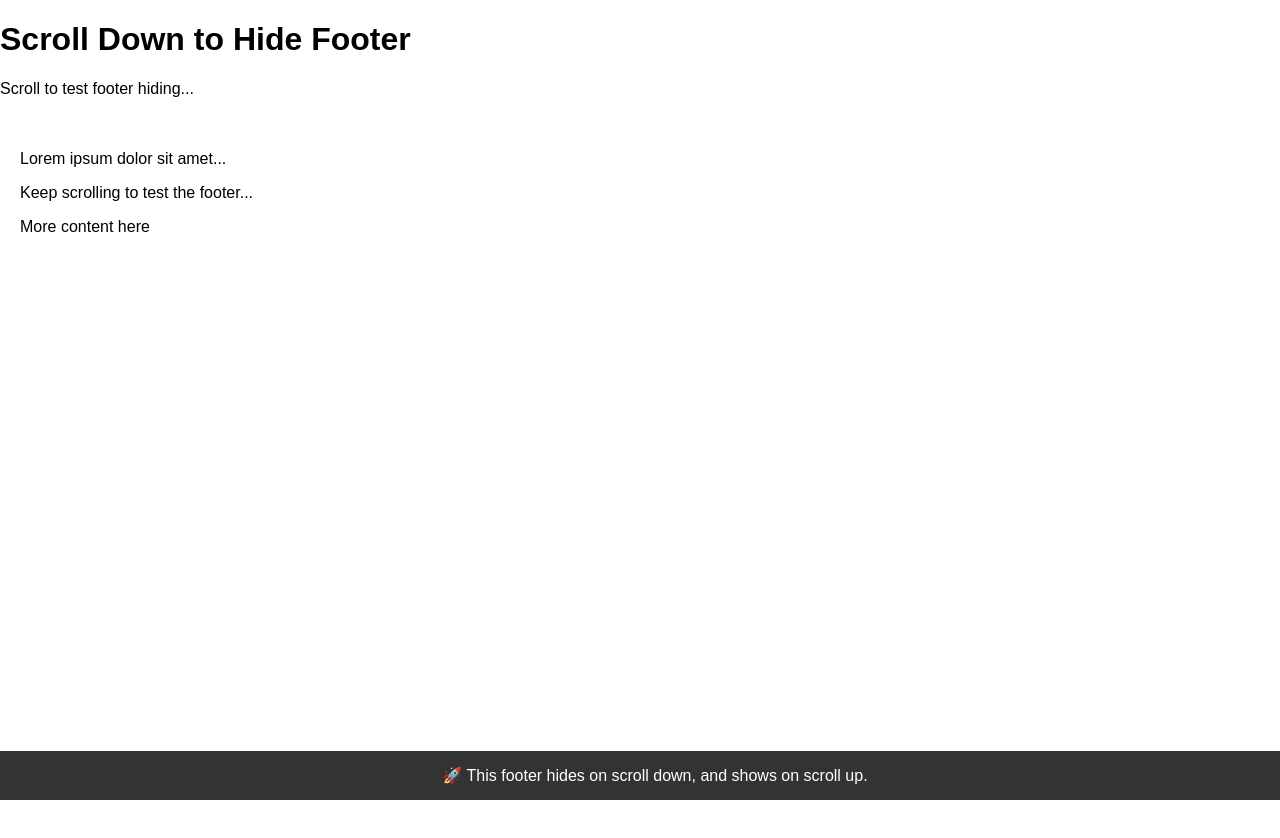
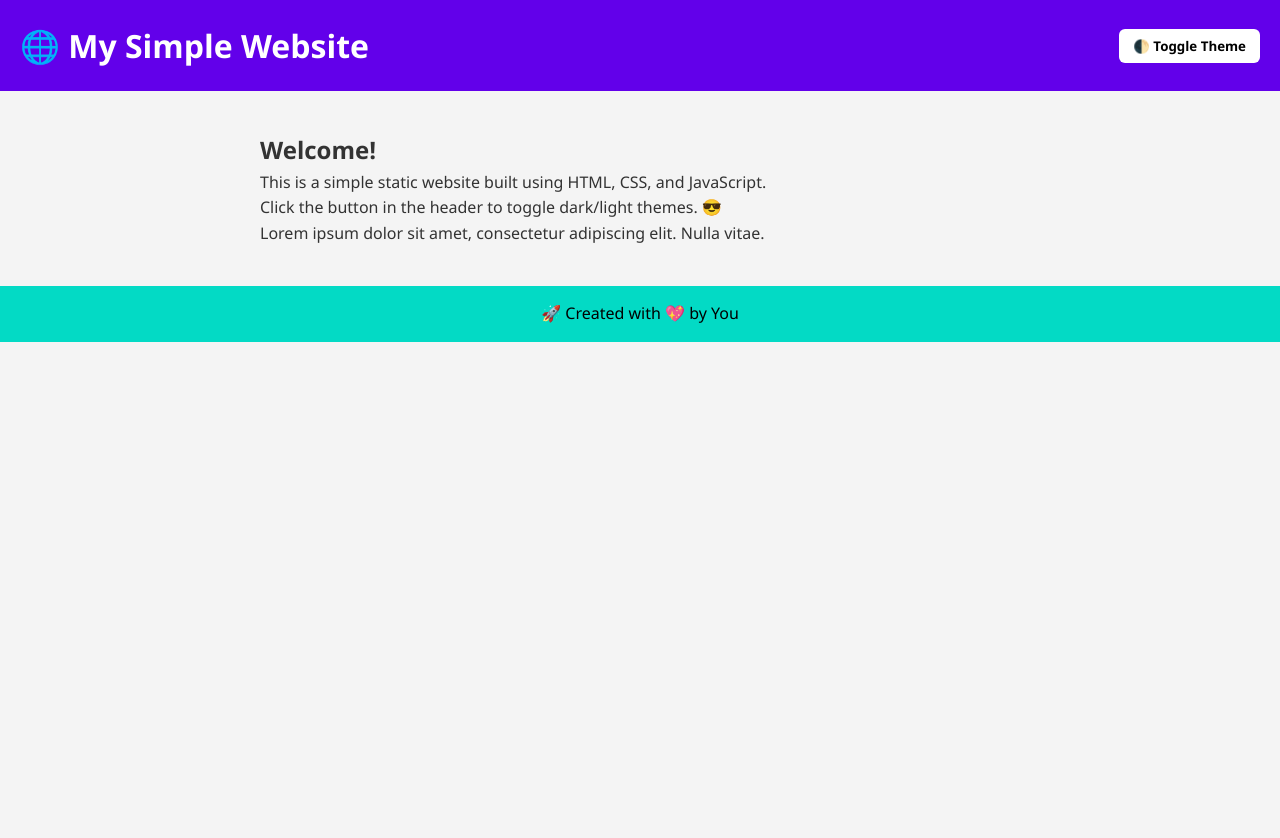
Before and after one commit to faizalsharif/Footer_hiding, a plain HTML site: page index.html in a window 1280 px wide. After the commit the page ends 800 px from the top, so only its background shows below. Drawn offline with Linux system fonts and the light colour scheme.

```diff
--- a/index.html
+++ b/index.html
@@ -2,52 +2,29 @@
 <html lang="en">
 <head>
   <meta charset="UTF-8" />
-  <meta name="viewport" content="width=device-width, initial-scale=1.0" />
-  <title>Footer Hide on Scroll</title>
+  <meta name="viewport" content="width=device-width, initial-scale=1.0"/>
+  <title>Simple Web Page</title>
   <link rel="stylesheet" href="style.css" />
 </head>
 <body>
   <header>
-    <h1>Scroll Down to Hide Footer</h1>
+    <h1>🌐 My Simple Website</h1>
+    <button id="toggleTheme">🌓 Toggle Theme</button>
   </header>
 
   <main>
-    <p>Scroll to test footer hiding...</p>
-    <!-- Add dummy content -->
-    <div class="content">
-      <p>Lorem ipsum dolor sit amet...</p>
-      <p>Keep scrolling to test the footer...</p>
-      <p style="margin-bottom: 1000px;">More content here</p>
-    </div>
+    <section>
+      <h2>Welcome!</h2>
+      <p>This is a simple static website built using HTML, CSS, and JavaScript.</p>
+      <p>Click the button in the header to toggle dark/light themes. 😎</p>
+      <p>Lorem ipsum dolor sit amet, consectetur adipiscing elit. Nulla vitae.</p>
+    </section>
   </main>
 
-  <footer id="footer">
-    🚀 This footer hides on scroll down, and shows on scroll up.
+  <footer>
+    <p>🚀 Created with 💖 by You</p>
   </footer>
 
-  <script>
-    // Detect if the page is being displayed inside the WebView
-    const isInFlutterWebView = navigator.userAgent.includes('MyFlutterAppWebView');
-
-    if (isInFlutterWebView) {
-      const footer = document.querySelector('#footer');
-      if (footer) {
-        // Initially hide the footer in the WebView
-        footer.style.display = 'none';
-      }
-    }
-
-    // Hiding or showing footer based on scroll position (Works for WebView and regular browser)
-    window.addEventListener('scroll', function() {
-      const footer = document.querySelector('#footer');
-      if (footer) {
-        if (window.scrollY > 100) { // Hide when scrolled down
-          footer.style.display = 'none';
-        } else { // Show when scrolled up
-          footer.style.display = 'block';
-        }
-      }
-    });
-  </script>
+  <script src="script.js"></script>
 </body>
 </html>
--- a/script.js
+++ b/script.js
@@ -1,13 +1,5 @@
-let lastScrollY = window.scrollY;
-const footer = document.getElementById("footer");
+const toggleButton = document.getElementById('toggleTheme');
 
-window.addEventListener("scroll", () => {
-  if (window.scrollY > lastScrollY) {
-    // scrolling down
-    footer.style.transform = "translateY(100%)";
-  } else {
-    // scrolling up
-    footer.style.transform = "translateY(0)";
-  }
-  lastScrollY = window.scrollY;
+toggleButton.addEventListener('click', () => {
+  document.body.classList.toggle('dark');
 });
--- a/style.css
+++ b/style.css
@@ -1,19 +1,64 @@
-body {
+/* Reset + Base */
+* {
   margin: 0;
-    font-family: sans-serif;
+  padding: 0;
+  box-sizing: border-box;
+  font-family: 'Segoe UI', sans-serif;
 }
 
-  .content {
+body {
+  background-color: #f4f4f4;
+  color: #333;
+  line-height: 1.6;
+  transition: background 0.3s, color 0.3s;
+}
+
+header {
+  background: #6200ea;
+  color: white;
   padding: 20px;
+  position: sticky;
+  top: 0;
+  display: flex;
+  justify-content: space-between;
+  align-items: center;
+  z-index: 1000;
+}
+
+main {
+  padding: 40px 20px;
+  max-width: 800px;
+  margin: auto;
 }
 
 footer {
-    position: fixed;
-    bottom: 0;
-    width: 100%;
-    background: #333;
-    color: white;
+  background: #03dac5;
+  color: #000;
   text-align: center;
   padding: 15px;
-    transition: transform 0.3s ease;
+  position: relative;
 }
+
+/* Dark Mode */
+body.dark {
+  background-color: #121212;
+  color: #e0e0e0;
+}
+
+body.dark header {
+  background: #bb86fc;
+}
+
+body.dark footer {
+  background: #03dac5;
+  color: #000;
+}
+
+#toggleTheme {
+  padding: 8px 14px;
+  background: white;
+  border: none;
+  border-radius: 6px;
+  cursor: pointer;
+  font-weight: bold;
+}
```
Lines whose indentation alone changed are shown as unchanged.
